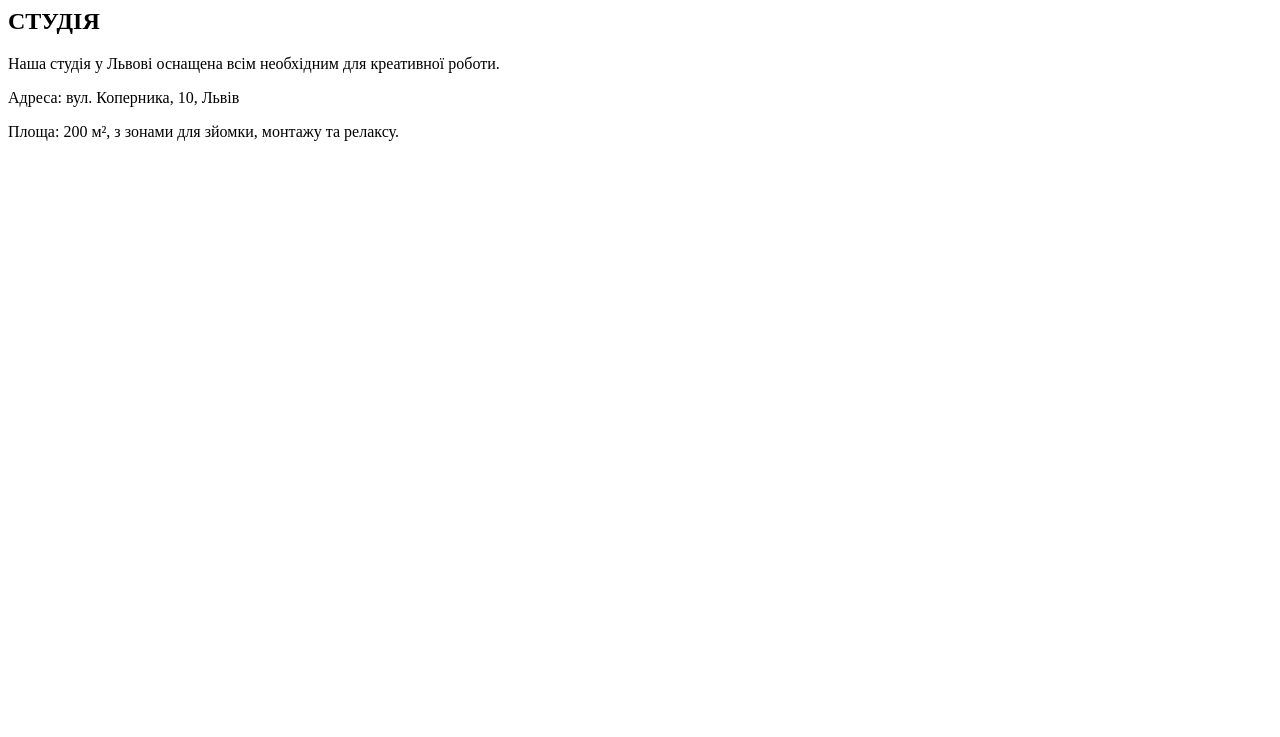
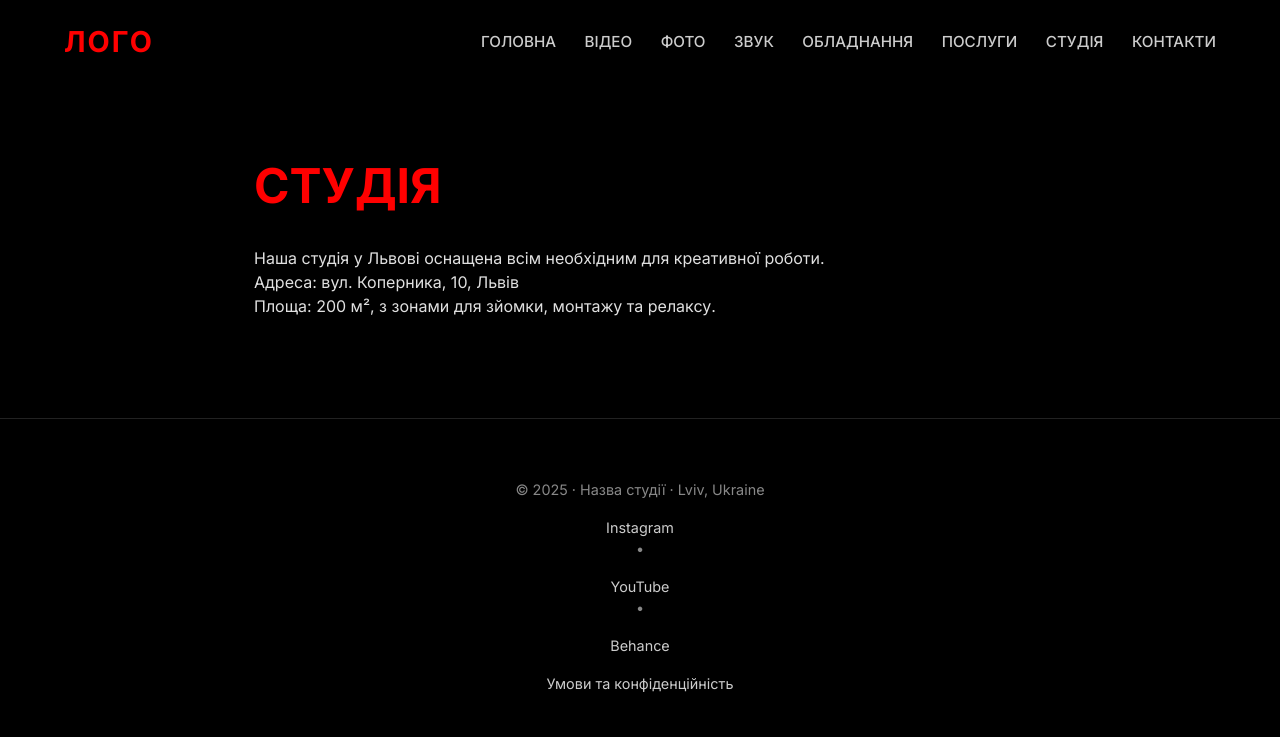
Before and after one commit to Mo-Love/prod_1, a plain HTML site: page studio.html in a window 1280 px wide. Drawn offline with Linux system fonts and the light colour scheme.

Commit message:
Create basic HTML structure for studio page
Added HTML structure with header, main content, and footer.

```diff
--- a/studio.html
+++ b/studio.html
@@ -1,11 +1,46 @@
-<!-- ... -->
+<!DOCTYPE html>
+<html lang="uk">
+<head>
+  <meta charset="UTF-8" />
+  <meta name="viewport" content="width=device-width, initial-scale=1.0"/>
+  <title>СТУДІЯ | Назва студії</title>
+  <link rel="stylesheet" href="/style.css">
+  <link rel="preconnect" href="https://fonts.googleapis.com">
+  <link rel="preconnect" href="https://fonts.gstatic.com" crossorigin>
+  <link href="https://fonts.googleapis.com/css2?family=Inter:wght@300;400;500;600;700&display=swap" rel="stylesheet">
+</head>
+<body>
+
+  <header>
+    <div class="logo">ЛОГО</div>
+    <nav>
+      <a href="/index.html">ГОЛОВНА</a>
+      <a href="/video.html">ВІДЕО</a>
+      <a href="/photo.html">ФОТО</a>
+      <a href="/sound.html">ЗВУК</a>
+      <a href="/equipment.html">ОБЛАДНАННЯ</a>
+      <a href="/services.html">ПОСЛУГИ</a>
+      <a href="/studio.html">СТУДІЯ</a>
+      <a href="/contacts.html">КОНТАКТИ</a>
+    </nav>
+  </header>
+
   <main>
     <section class="page-content">
       <h1>СТУДІЯ</h1>
       <p>Наша студія у Львові оснащена всім необхідним для креативної роботи.</p>
       <p>Адреса: вул. Коперника, 10, Львів</p>
       <p>Площа: 200 м², з зонами для зйомки, монтажу та релаксу.</p>
-    <!-- Додай фото студії -->
     </section>
   </main>
-<!-- ... -->
+
+  <footer>
+    <p>© 2025 · Назва студії · Lviv, Ukraine</p>
+    <div class="social">
+      <a href="#">Instagram</a> • <a href="#">YouTube</a> • <a href="#">Behance</a>
+    </div>
+    <a href="/terms.html">Умови та конфіденційність</a>
+  </footer>
+
+</body>
+</html>
```
Lines whose indentation alone changed are shown as unchanged.
